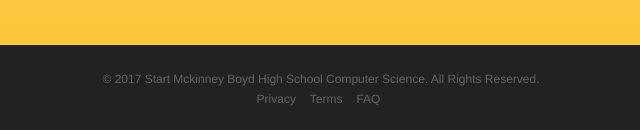
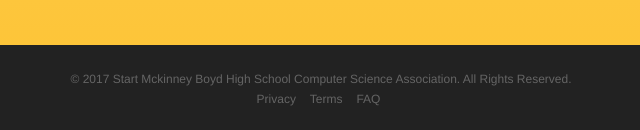
Before and after one commit to MBHS-Computer-Science-Association/mbhscsa.xyz, a website: page public/index.html in a window 1280 px wide. Shown: the part 3581-3711 px from the top of the page, 319-959 px from the left. Drawn offline with nearby package versions, Linux system fonts and the light colour scheme; a web font is replaced by a local one.

Commit message:
Added Association

```diff
--- a/public/index.html
+++ b/public/index.html
@@ -210,7 +210,7 @@
 
     <footer>
         <div class="container">
-            <p>&copy; 2017 Start Mckinney Boyd High School Computer Science. All Rights Reserved.</p>
+            <p>&copy; 2017 Start Mckinney Boyd High School Computer Science Association. All Rights Reserved.</p>
             <ul class="list-inline">
                 <li>
                     <a href="#">Privacy</a>
```
